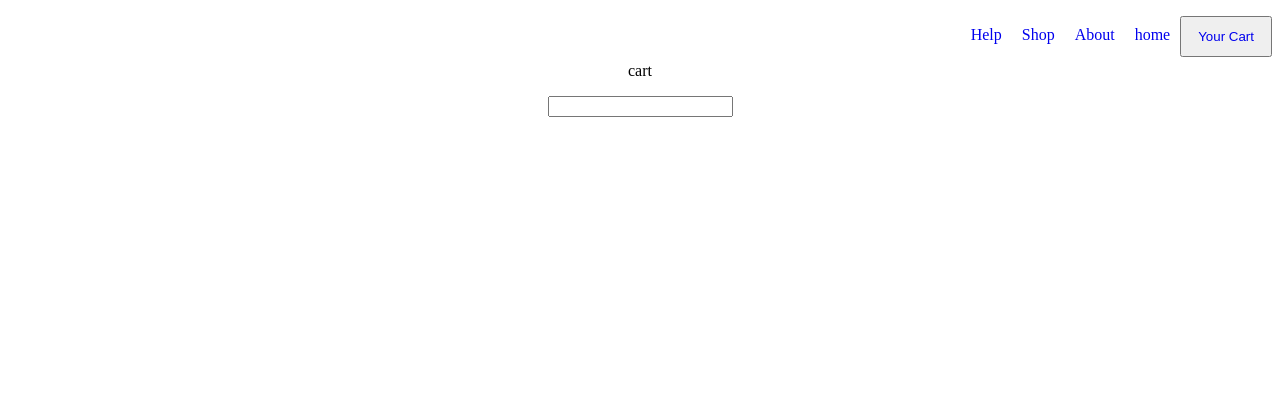
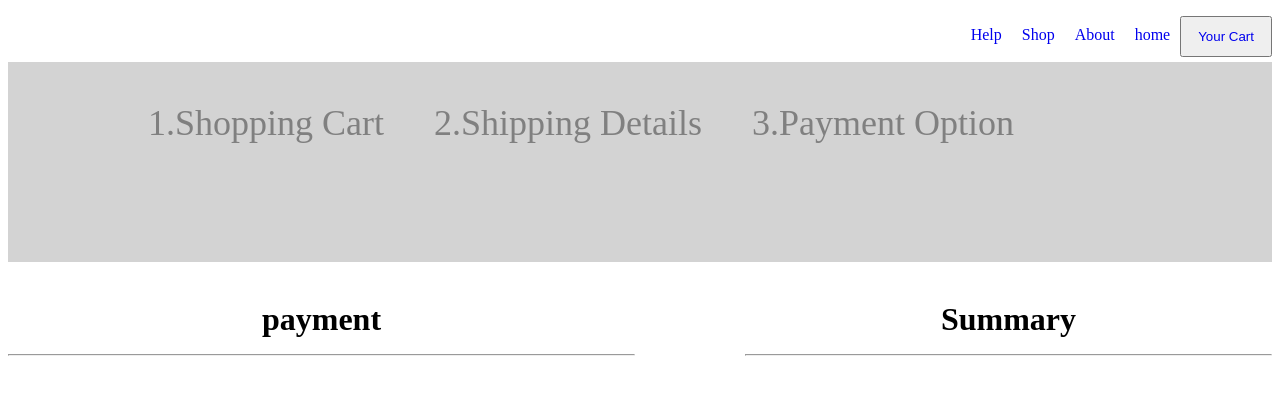
Before and after one commit to mtravers1/onlineretailwebsite, a React (Create React App) app: page /yourcart in a window 1280 px wide. Shown: the top 394 px of the page. Built offline with nearby package versions, Linux system fonts and the light colour scheme.

Commit message:
working on cart page

```diff
--- a/src/App.js
+++ b/src/App.js
@@ -34,6 +34,7 @@ function App() {
 
 
 
+
       </Routes>
 
 
--- a/src/index.css
+++ b/src/index.css
@@ -269,3 +269,36 @@
   position: relative;
   right: 40%;
 }
+
+#shoppingcart{
+  height:200px;
+  background-color: lightgray;
+  text-align: center;
+}
+
+
+#shoppingcart li{
+  text-decoration: none;
+  list-style: none;
+  float:left;
+  text-align: center;
+
+  padding-left: 50px;
+  position: relative;
+  left: 50px;
+  top:40px;
+  font-size: 36px;
+  color: gray;
+  cursor: pointer;
+}
+
+#shoppingcart li:hover{
+  color: black;
+}
+
+#paymentoptions{
+  display: grid;
+  grid-template-columns: repeat(2, minmax(200px, 1fr));
+  grid-gap: 10px;
+
+}
--- a/src/page/yourcart.js
+++ b/src/page/yourcart.js
@@ -1,15 +1,34 @@
 import React from "react";
 import Navbar from "../components/navbar";
+import Shippingdetails from "../shoppingcarpages.js/shippingdetails";
+import Paymentoption from "../shoppingcarpages.js/paymentoptions";
+import Shoppingcart from "../shoppingcarpages.js/shoppingcart";
 
 const Cart = () => {
     return(
         <div>
             <Navbar/>
-        <form>
-            <p>cart</p>
-            <input type="text"></input>
-        </form>
+
+           <div id="cart">
+
+
+
+            <div id="shoppingcart">
+                <ul >
+                    <li>1.Shopping Cart</li>
+                    <li>2.Shipping Details</li>
+                    <li>3.Payment Option</li>
+
+                </ul>
+            </div>
+            <br/>
+
+
+            <Paymentoption />
+
+            </div>
         </div>
+
     )
 }
 
--- /dev/null
+++ b/src/shoppingcarpages.js/paymentoptions.js
@@ -0,0 +1,21 @@
+import React from "react";
+
+const Paymentoption = () => {
+    return(
+        <div id="paymentoptions">
+
+            <div>
+            <h1>payment<hr /></h1>
+
+            </div>
+
+
+            <div style={{paddingLeft:"100px"}}>
+                <h1 >Summary<hr/></h1>
+            </div>
+
+        </div>
+    )
+}
+
+export default Paymentoption
--- /dev/null
+++ b/src/shoppingcarpages.js/shippingdetails.js
@@ -0,0 +1,11 @@
+import React from "react";
+
+const Shippingdetails = () => {
+    return(
+        <div>
+            <p>payment</p>
+        </div>
+    )
+}
+
+export default Shippingdetails
--- /dev/null
+++ b/src/shoppingcarpages.js/shoppingcart.js
@@ -0,0 +1,11 @@
+import React from "react";
+
+const Shoppingcart = () => {
+    return(
+        <div>
+            <p>payment</p>
+        </div>
+    )
+}
+
+export default Shoppingcart
```
